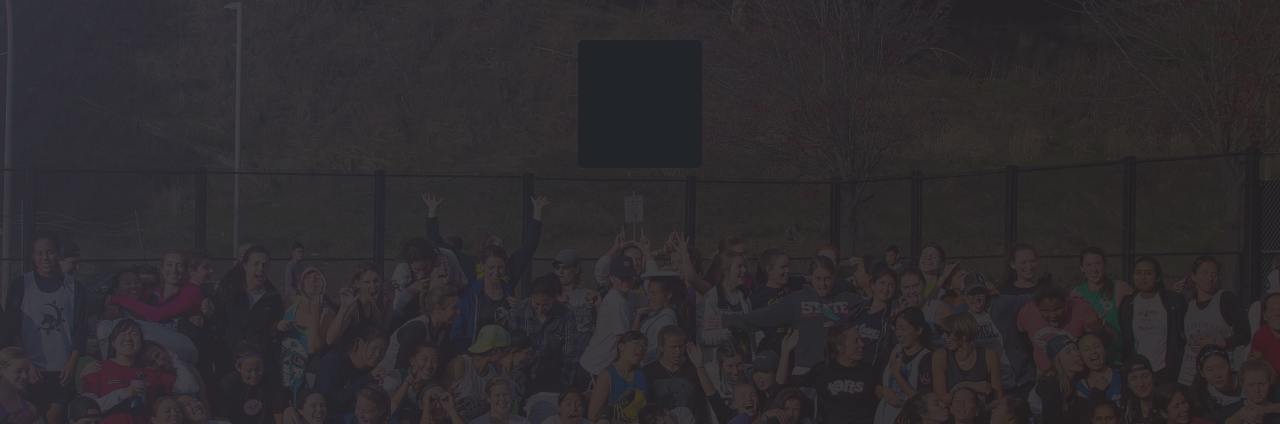
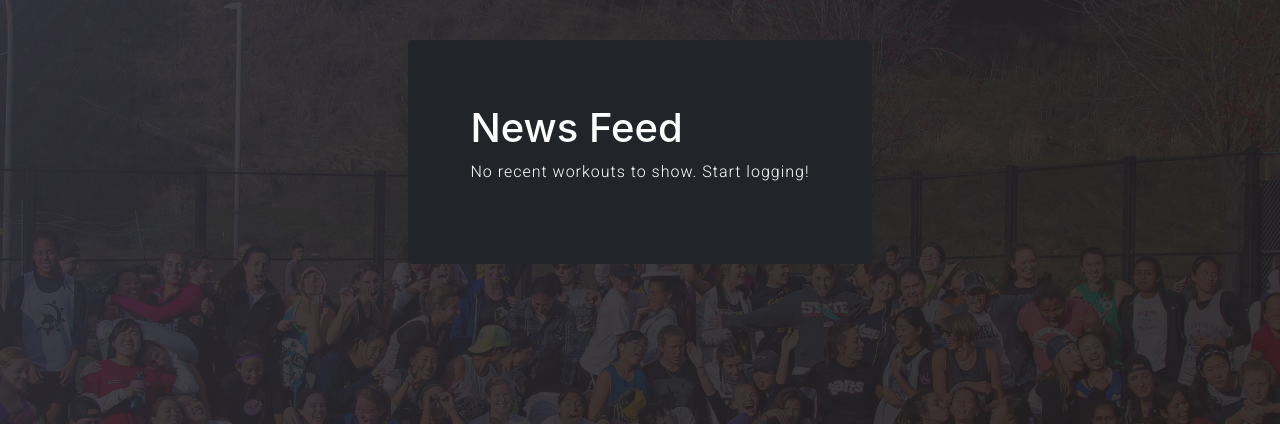
Before and after one commit to phoebeli23/workoutwars20, a Django app: page /feed/ in a window 1280 px wide. Shown: the part 76-500 px from the top of the page. Run offline with Django 3.2, Linux system fonts and the light colour scheme; the visitor is signed in with stand-in values (Sample User, id 1); data that the repository does not hold is empty; some libraries are stand-ins or nearby versions.

Commit message:
page fixes for case when there are no workouts

```diff
--- a/workoutwars/workoutwarsapp/templates/feed.html
+++ b/workoutwars/workoutwarsapp/templates/feed.html
@@ -33,6 +33,10 @@
 
                     </table>
                     {#  {% paginate %} #}
+                {% else %}
+                  <h1>News Feed</h1>
+
+                  <p>No recent workouts to show. Start logging!</p>
                 {% endif %}
             </div>
         </div>
--- a/workoutwars/workoutwarsapp/templates/indiv.html
+++ b/workoutwars/workoutwarsapp/templates/indiv.html
@@ -12,7 +12,6 @@
                   <a href="{% url 'scoreboard' %}">scoreboard</a>!
                 </p>
 
-                {% if workouts %}
                 <h3>Individual Statistics</h3>
                 <table class="table table-dark">
                   <tbody>
@@ -27,6 +26,7 @@
                   </tbody>
                 </table>
 
+                  {% if workouts %}
                     {# {% autopaginate workouts %} #}
                     <h3>Your Recent Workouts Completed</h3>
                     <p>For a list of what all pie queens have done, check out the <a href="{% url 'scoreboard' %}">newsfeed!</a></p>
```
Lines whose indentation alone changed are shown as unchanged.
